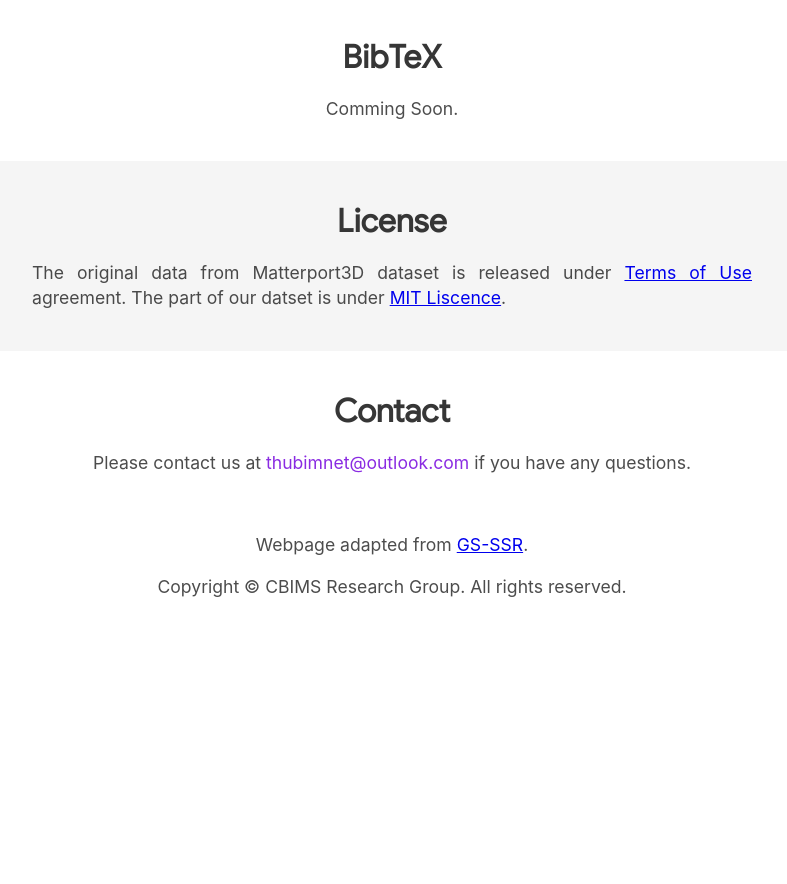
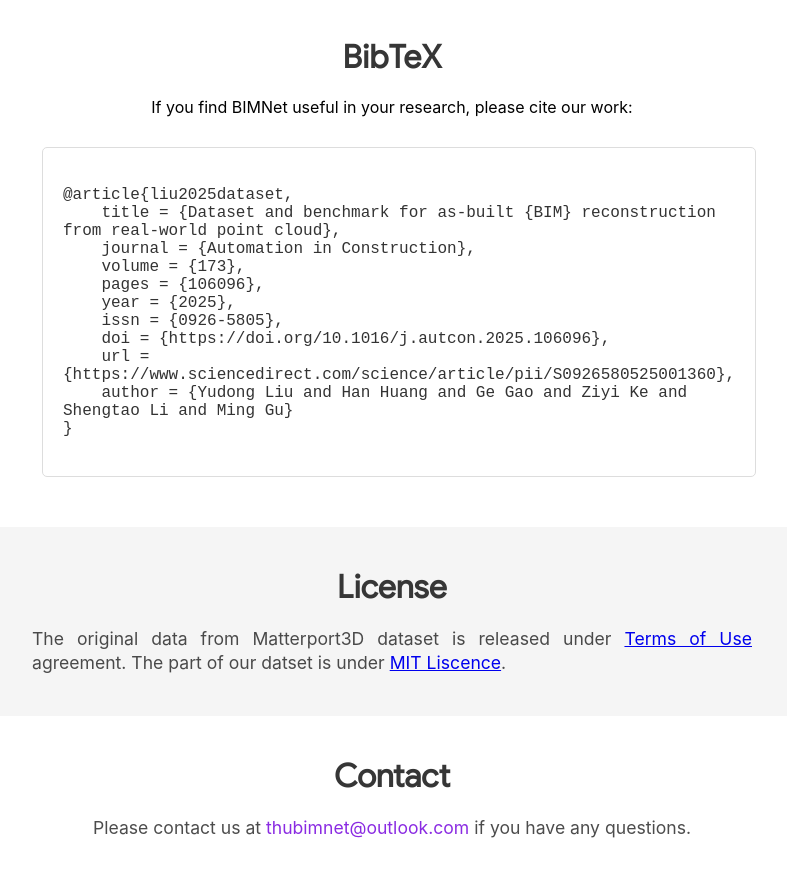
Before and after one commit to THUCBIMS/bimnet.thucbims.github.io, a plain HTML site: page index.html in a window 1280 px wide. Shown: the part 2480-3364 px from the top of the page, without its empty margins (248-1035 px from the left). Before the commit the page ends 3130 px from the top, so only its background shows below. Drawn offline with Linux system fonts and the light colour scheme.

Commit message:
paper details added

```diff
--- a/index.html
+++ b/index.html
@@ -30,7 +30,7 @@
             <!-- <p><sup>&#x2709;</sup>Corresponding Author</p> -->
             <br>
             <div>
-                <a class="button" href="">
+                <a class="button" href="https://www.sciencedirect.com/science/article/pii/S0926580525001360">
                     <i class="fas fa-file-pdf"></i> Paper
                 </a>
                 <a class="button" href="https://github.com/LydJason/BIMNet">
@@ -111,7 +111,22 @@
     <div id="abstract" style="width: 100%; background-color: white;">
         <div style="max-width: 800px; margin: auto; ">
             <h3>BibTeX</h3>
-            <p style="padding: 40px; padding-top: 0;">Comming Soon.</p>
+            <!-- <p >Comming Soon.</p> -->
+            <a style="padding: 40px; padding-top: 0;">If you find BIMNet useful in your research, please cite our work:</a>
+
+            <div class="citation-text">
+@article{liu2025dataset,
+    title = {Dataset and benchmark for as-built {BIM} reconstruction from real-world point cloud},
+    journal = {Automation in Construction},
+    volume = {173},
+    pages = {106096},
+    year = {2025},
+    issn = {0926-5805},
+    doi = {https://doi.org/10.1016/j.autcon.2025.106096},
+    url = {https://www.sciencedirect.com/science/article/pii/S0926580525001360},
+    author = {Yudong Liu and Han Huang and Ge Gao and Ziyi Ke and Shengtao Li and Ming Gu}
+}
+            </div>
         </div>
     </div>
 
--- a/style.css
+++ b/style.css
@@ -85,6 +85,20 @@ p {
 .name:hover {
     color: black; /* 悬浮时的颜色 */
     text-decoration: underline; /* 添加下划线 */
+}
+
+.citation-text {
+    font-family: 'Courier New', Courier, monospace;
+    margin: 50px;
+    padding:20px;
+    margin-top: 30px;
+    white-space: pre-wrap;
+    color: #333;
+    text-align: left;
+    max-width: 800px;
+    display: inline-block;
+    border: 1px solid #ddd;
+    border-radius: 5px;
 }
 
 .button {
```
